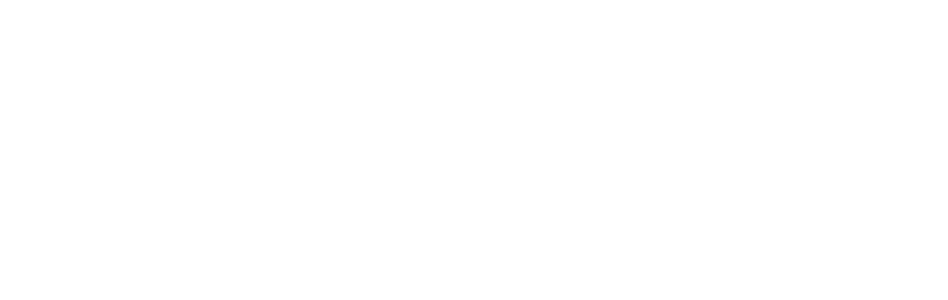
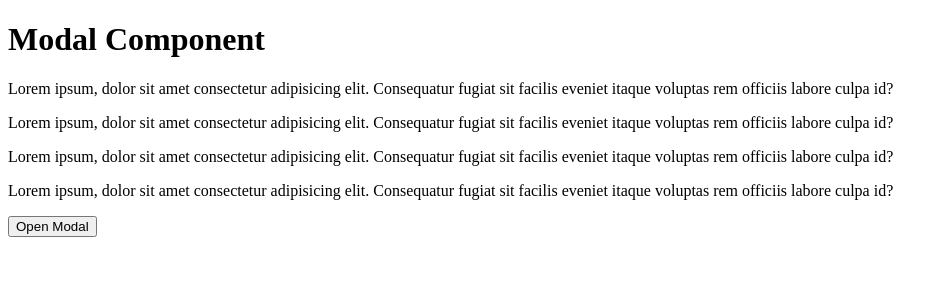
Before and after one commit to ArjunDivraniya/MERN, a React (Vite) app in the folder MAchine Coding/Components/: page /contect in a window 1280 px wide. Shown: the top 300 px of the page, without its empty margins (0-948 px from the left). Built offline with nearby package versions, Linux system fonts and the light colour scheme.

Commit message:
Add Model component and integrate it into the App component

```diff
--- a/MAchine Coding/Components/src/App.jsx
+++ b/MAchine Coding/Components/src/App.jsx
@@ -21,6 +21,7 @@
 import StepForm from './Components/StepForm.jsx'
 import Timer from './Components/Timer.jsx'
 import ShoppingCart from './Components/ShoppingCart.jsx'
+import Model from './Components/Model.jsx'
 const App = () => {
   return (
     <>
@@ -55,7 +56,7 @@
   {/* <StepForm/> */}
   {/* <Timer/> */}
   {/* <ShoppingCart/> */}
-
+<Model/>
 
 
     </>
--- /dev/null
+++ b/MAchine Coding/Components/src/Components/Model.jsx
@@ -0,0 +1,79 @@
+import React, { useState, useEffect } from 'react'
+
+const Model = () => {
+  const [open, setOpen] = useState(false)
+
+
+  useEffect(() => {
+    const onKeyDown = (e) => {
+      if (e.key === 'Escape') setOpen(false)
+    }
+    if (open) {
+      document.body.style.overflow = 'hidden'
+      window.addEventListener('keydown', onKeyDown)
+    }
+    return () => {
+      document.body.style.overflow = ''
+      window.removeEventListener('keydown', onKeyDown)
+    }
+  }, [open])
+
+  return (
+    <>
+      <div>
+        <h1>Modal Component</h1>
+        <p>
+          Lorem ipsum, dolor sit amet consectetur adipisicing elit. Consequatur fugiat sit
+          facilis eveniet itaque voluptas rem officiis labore culpa id?
+        </p>
+        <p>
+          Lorem ipsum, dolor sit amet consectetur adipisicing elit. Consequatur fugiat sit
+          facilis eveniet itaque voluptas rem officiis labore culpa id?
+        </p>
+        <p>
+          Lorem ipsum, dolor sit amet consectetur adipisicing elit. Consequatur fugiat sit
+          facilis eveniet itaque voluptas rem officiis labore culpa id?
+        </p>
+        <p>
+          Lorem ipsum, dolor sit amet consectetur adipisicing elit. Consequatur fugiat sit
+          facilis eveniet itaque voluptas rem officiis labore culpa id?
+        </p>
+        <button onClick={() => setOpen(true)}>Open Modal</button>
+      </div>
+
+      {open && (
+        <div style={overlayStyle} onClick={() => setOpen(false)}>
+          <div
+            style={modalStyle}
+            onClick={(e) => e.stopPropagation()}
+
+          >
+            <h2>Modal Content</h2>
+            <button onClick={() => setOpen(false)} >
+              Close
+            </button>
+          </div>
+        </div>
+      )}
+    </>
+  )
+}
+
+export default Model
+
+const overlayStyle = {
+  position: 'fixed',
+  inset: 0,
+  background: 'rgba(0,0,0,0.5)',
+  display: 'flex',
+  alignItems: 'center',
+  justifyContent: 'center',
+}
+
+const modalStyle = {
+  background: '#fff',
+  padding: '20px',
+  borderRadius: '8px',
+  minWidth: '300px',
+  boxShadow: '0 10px 25px rgba(0,0,0,0.2)',
+}
```
